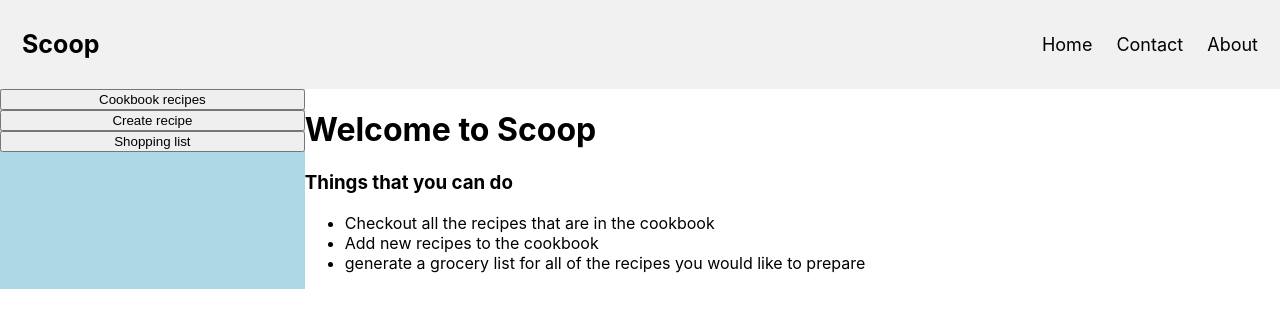
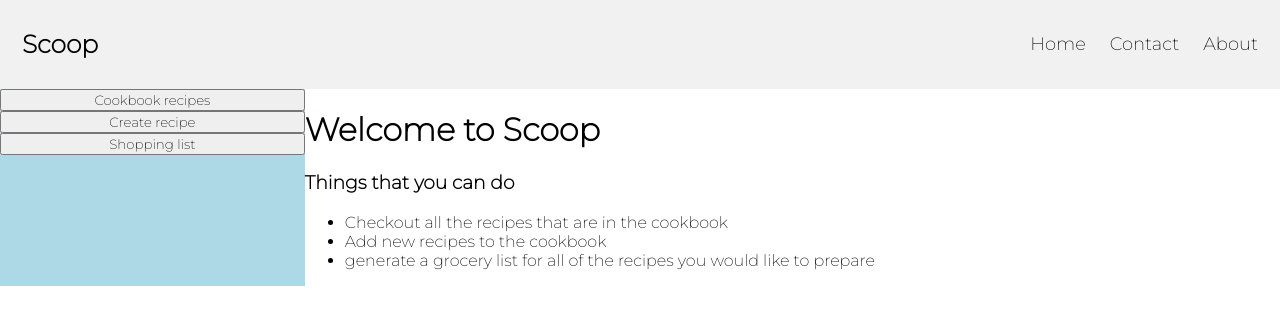
Before and after one commit to Sunset05/Scoop, a React (Create React App) app: page / in a window 1280 px wide. Shown: the top 328 px of the page. Built offline with nearby package versions, Linux system fonts and the light colour scheme; no server answers.

Commit message:
added font family motserrat to the body.

```diff
--- a/public/index.html
+++ b/public/index.html
@@ -1,6 +1,9 @@
 <!DOCTYPE html>
 <html lang="en">
   <head>
+    <link rel="preconnect" href="https://fonts.googleapis.com">
+    <link rel="preconnect" href="https://fonts.gstatic.com" crossorigin>
+    <link href="https://fonts.googleapis.com/css2?family=Montserrat:wght@100;200&display=swap" rel="stylesheet">
     <meta charset="utf-8" />
     <link rel="icon" href="%PUBLIC_URL%/favicon.ico" />
     <meta name="viewport" content="width=device-width, initial-scale=1" />
--- a/src/App.css
+++ b/src/App.css
@@ -1,3 +1,6 @@
+body, html, button{
+  font-family: 'Montserrat', sans-serif;
+}
 /* Style the header with a grey background and some padding */
 .header {
   overflow: hidden;
--- a/src/components/MainContainer.js
+++ b/src/components/MainContainer.js
@@ -1,5 +1,4 @@
 import React, { Component } from 'react'
-import Nodefetch from 'node-fetch'
 
 import ContentDisplay from './content-display-container/ContentDisplay'
 import ContentNavigation from './content-navigation-section/ContentNavigation'
--- a/src/components/content-display-container/all-recipes-components/AllRecipesContainer.js
+++ b/src/components/content-display-container/all-recipes-components/AllRecipesContainer.js
@@ -25,7 +25,6 @@
     }
 
     render(){
-
         return (
             <div className="all-recipes-container">
                 {this.renderRecipeCards()}
```
